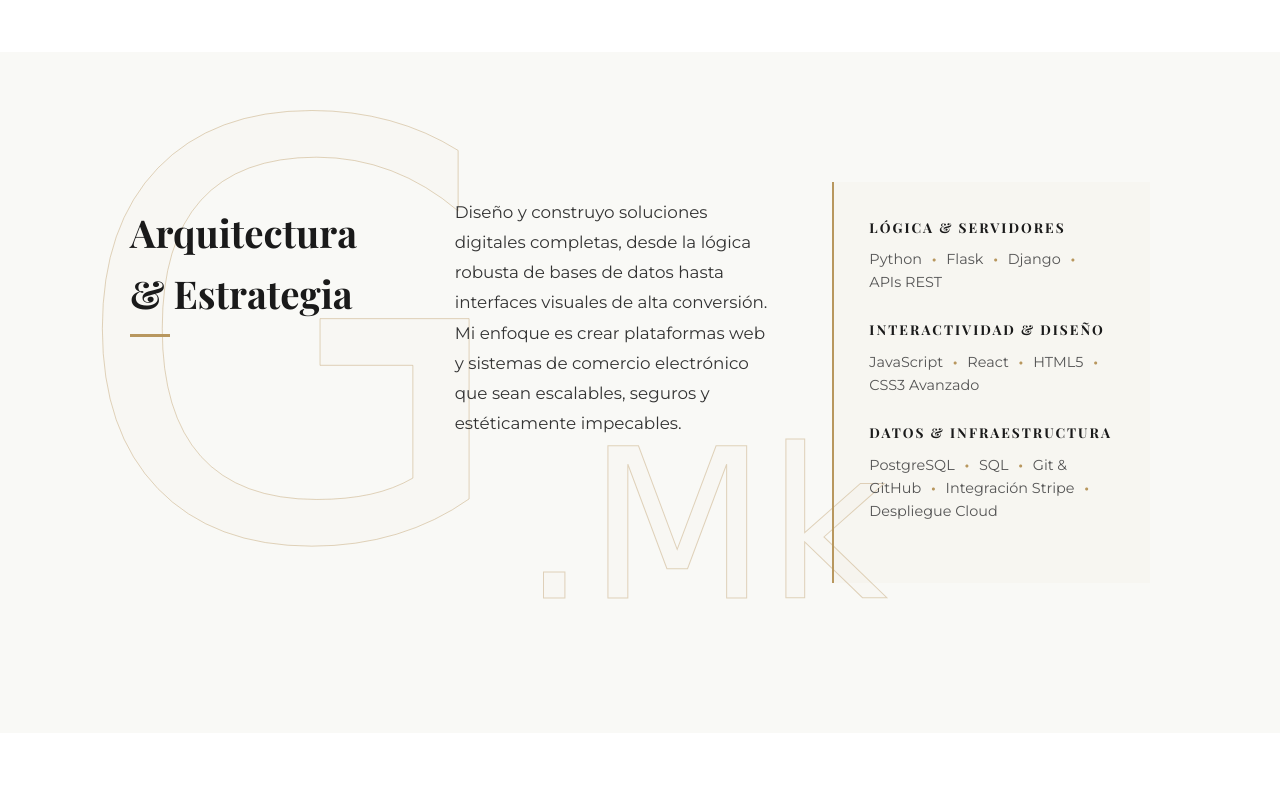
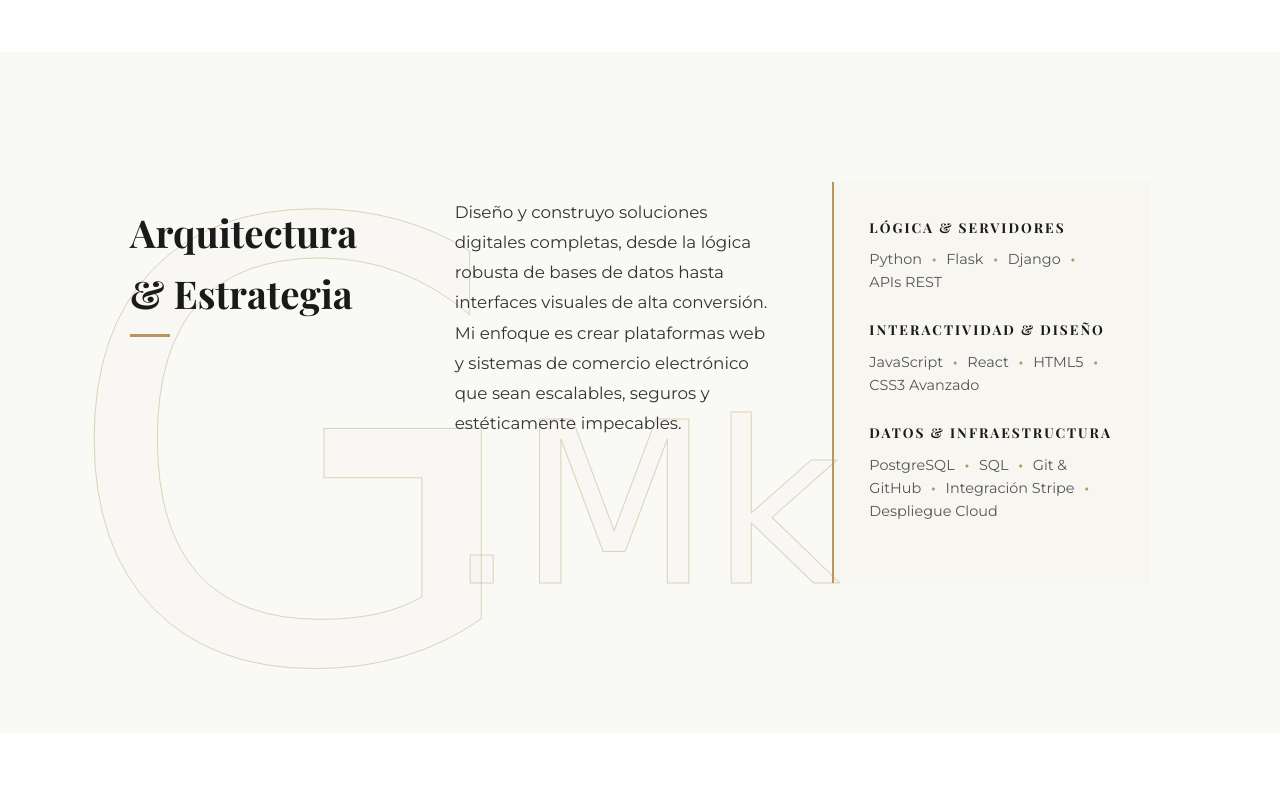
Before and after one commit to Mkgondres/miportafolio, a Flask app: page / in a window 1280 px wide. Shown: the part 736-1538 px from the top of the page. Run offline with Flask 3, Linux system fonts and the light colour scheme; some web fonts are replaced.

Commit message:
Refactor styles for signature container and text

```diff
--- a/static/css/styles.css
+++ b/static/css/styles.css
@@ -463,13 +463,14 @@ body {
         position: relative;
     }
 
-             /* CONTENEDOR FIRMA: ANCLADO AL FONDO IZQUIERDO */
+    /* CONTENEDOR FIRMA: Ahora es una caja invisible que ocupa toda la sección */
     .firma-agua {
-        display: flex;
+        display: block; /* Rompemos el flex para que las letras sean libres */
         position: absolute;
-        bottom: -50px; /* Clavado en el piso de la sección */
-        left: 0px; /* Pegado al margen izquierdo (tu círculo rojo) */
-        align-items: baseline; /* Alineación natural */
+        top: 0;
+        left: 0;
+        width: 100%;
+        height: 100%;
         pointer-events: none;
         user-select: none;
         z-index: 0;
@@ -477,30 +478,38 @@ body {
 
     .letra-g {
         font-family: var(--fuente-firma);
-        font-size: 36rem; /* Tamaño colosal para llenar el vacío */
-        line-height: 0.6; /* Evita que la letra se dispare hacia arriba */
+        font-size: 38rem;
         font-weight: normal;
+        line-height: 0.6;
 
-        /* BORDE ORO PURO: Relleno transparente y un contorno nítido oro */
-        color: rgba(184, 151, 94, 0.02); /* Relleno casi invisible */
-        -webkit-text-stroke: 1px rgba(184, 151, 94, 0.4); /* Línea dorada afilada */
-        text-shadow: none; /* Aniquilamos la sombra sucia */
+        /* POSICIÓN ABSOLUTA DE LA G */
+        position: absolute;
+        bottom: -50px; /* Clavada en el piso izquierdo */
+        left: -10px;
+
+        /* EL BORDE ORO PREMIUM */
+        color: rgba(184, 151, 94, 0.02);
+        -webkit-text-stroke: 1px rgba(184, 151, 94, 0.4);
+        text-shadow: none;
     }
 
     .letras-mk {
         font-family: var(--fuente-firma);
-        font-size: 13rem; /* Tamaño proporcional */
+        font-size: 14rem;
         font-weight: normal;
-        margin-left: 5px;
+        line-height: 0.6; /* Le quitamos la caja invisible extra */
 
-        position: relative;
-        top: 60px; /* Empuja el .Mk hacia abajo, para que descanse bajo el texto */
+        /* LA MAGIA: COORDENADA INDEPENDIENTE PARA CLAVARLO AL PISO */
+        position: absolute;
+        bottom: 10px; /* 👈 Se va hasta el fondo absoluto de la sección */
+        left: 33%; /* 👈 Centrado debajo de tu texto */
 
-        /* MISMO BORDE ORO PURO */
+        /* EL MISMO BORDE ORO PREMIUM */
         color: rgba(184, 151, 94, 0.02);
         -webkit-text-stroke: 1px rgba(184, 151, 94, 0.4);
         text-shadow: none;
     }
+
 
 
 
```
